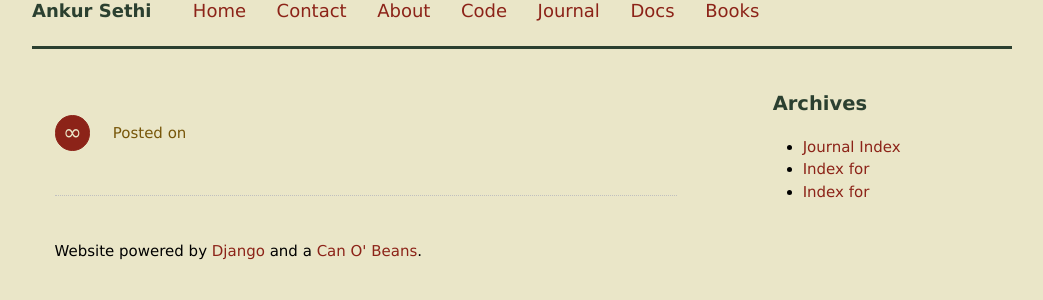
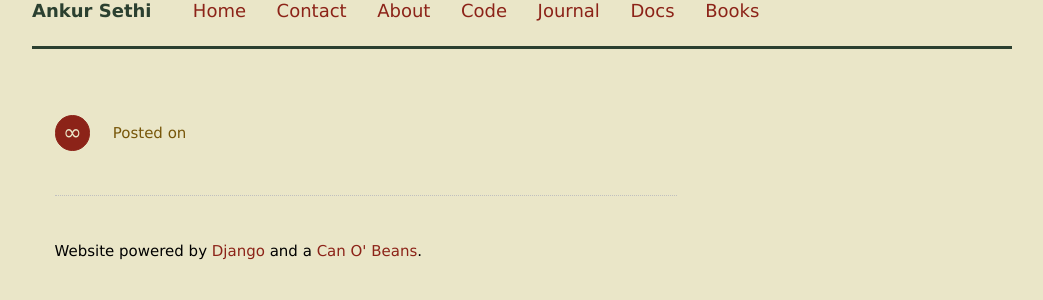
Before and after one commit to s3thi/can_o_beans, a Django app: template journal/templates/journal/entry.html in a window 1280 px wide. Shown: the part 15-315 px from the top of the page, without its empty margins (118-1161 px from the left). Run offline with Django 3.2, Linux system fonts and the light colour scheme; the template is opened without the code that fills it, so the values that code supplies are empty; style sheets or scripts are compiled from the project's sources.

Commit message:
Remove archive sidebar from entry view.

```diff
--- a/journal/templates/journal/entry.html
+++ b/journal/templates/journal/entry.html
@@ -21,14 +21,4 @@
 {% endblock %}
 
 {% block sidebar %}
-<nav>
-  <h2>Archives</h2>
-  <ul>
-    <li><a href="{% url cob_journal_index %}">Journal Index</a></li>
-    <li><a href="{% url cob_journal_index %}">Index for {{ object.published_on.year }}</a></li>
-    {% with object.published_on|date:'M' as month_name %}
-      <li><a href="{% url cob_journal_month_archive_view year=object.published_on.year month=month_name %}">Index for {{ month_name }} {{ object.published_on.year }}</a></li>
-    {% endwith %}
-  </ul>
-</nav>
 {% endblock %}
```
